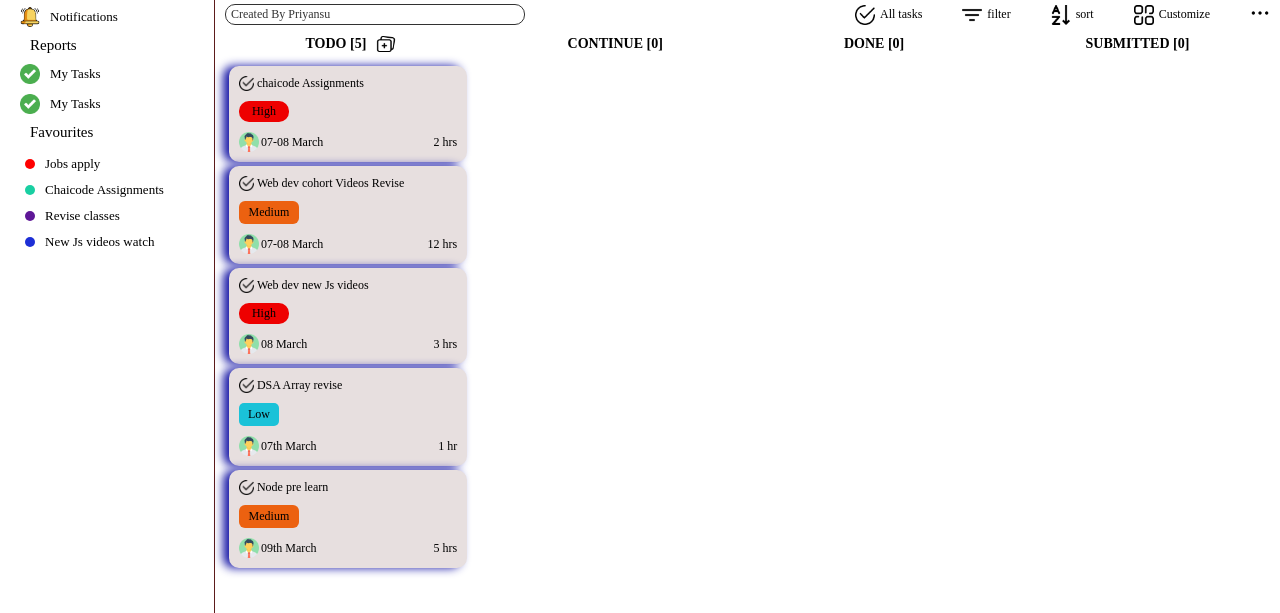
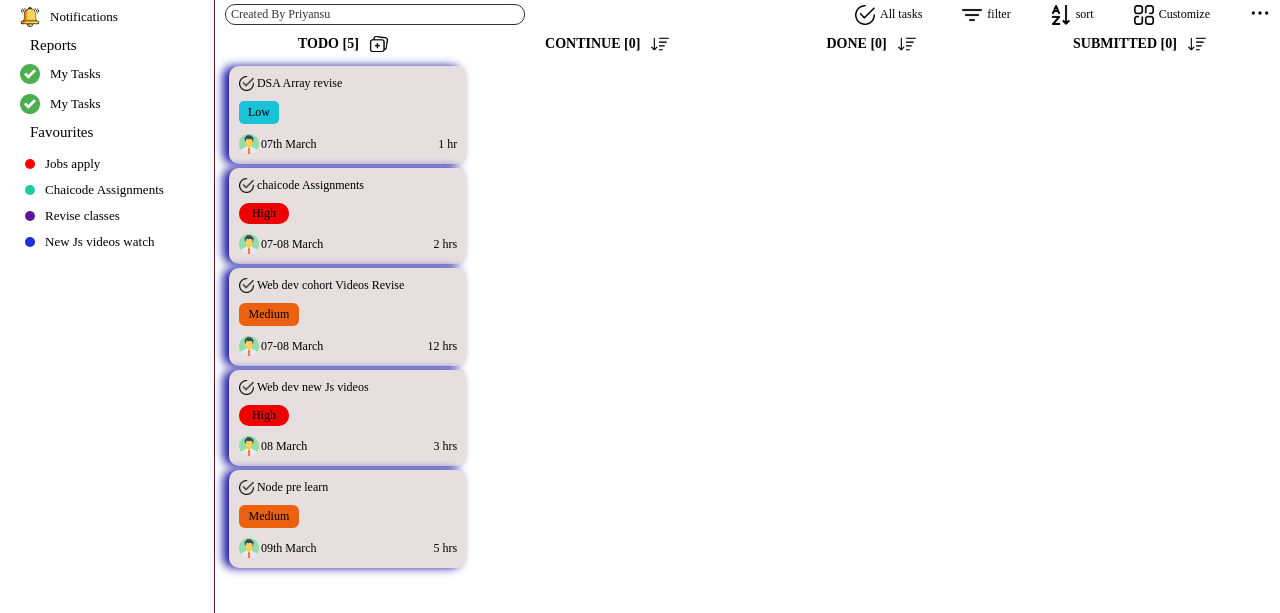
Before and after one commit to priyansudash1999/my_journey_in_web_dev_cohort, a plain HTML site: page 04-DOM/Projects/kanban_board/kanban.html in a window 1280 px wide. Both pictures are taken after a click on the picture 1060 px from the left and 117 px from the top of the page. Shown: the part 103-716 px from the top of the page. Drawn offline with Linux system fonts and the light colour scheme.

Commit message:
add sort fuimctionality in every board

```diff
--- a/04-DOM/Projects/kanban_board/kanban.css
+++ b/04-DOM/Projects/kanban_board/kanban.css
@@ -298,7 +298,6 @@
 
 .main-contents .filter-bar .icon-btn .filter-icon{
   height: 20px;
-
 }
 
 .btn-option{
@@ -334,6 +333,10 @@
   margin-bottom: 0;
   font-size: 14px;
   margin-bottom: 10px;
+}
+
+.header-sorting-img{
+  cursor: pointer;
 }
 
 .drag-drop-container{
--- a/04-DOM/Projects/kanban_board/kanban.html
+++ b/04-DOM/Projects/kanban_board/kanban.html
@@ -128,15 +128,15 @@
           </div>
           <div class="continue-container">
             <h4 class="continue" id="continue">CONTINUE</h4>
-            <!-- <img src="./images/image-gallery.png" alt="" height="20px" width="20px" class="header-adding-img" id="continue-add-btn"> -->
+            <img src="./images/sort.png" alt="" height="20px" width="20px" class="header-sorting-img" id="continue-sort-btn">
           </div>
           <div class="done-container ">
             <h4 class="done" id="done">DONE</h4>
-            <!-- <img src="./images/image-gallery.png" alt="" height="20px" width="20px" class="header-adding-img" id="done-add-btn"> -->
+            <img src="./images/sort.png" alt="" height="20px" width="20px" class="header-sorting-img" id="done-sort-btn">
           </div>
           <div class="submitted-container">
             <h4 class="submitted" id="submitted">SUBMITTED</h4>
-            <!-- <img src="./images/image-gallery.png" alt="" height="20px" width="20px" class="header-adding-img" id="submit-add-btn"> -->
+            <img src="./images/sort.png" alt="" height="20px" width="20px" class="header-sorting-img" id="submit-sort-btn">
           </div>
         </div>
         <div class="drag-drop-container">
--- a/04-DOM/Projects/kanban_board/kanban.js
+++ b/04-DOM/Projects/kanban_board/kanban.js
@@ -1,35 +1,77 @@
-//  Gey all btns
+// get all boards
+const todo_board = document.getElementById('todo-board')
+const continue_board = document.getElementById('continue-board')
+const done_board = document.getElementById('done-board')
+const submit_board = document.getElementById('submitted-board')
+
 
 const todo_add_btn = document.getElementById('todo-add-btn');
-// const continue_add_btn = document.getElementById('continue-add-btn')
-// const done_add_btn = document.getElementById('done-add-btn')
-// const submit_add_btn = document.getElementById('"submit-add-btn')
-
 
 // get sort button
-const sort_btn = document.getElementsByClassName('sort')[0];
+const todo_sort_btn = document.getElementsByClassName('sort')[0];
 const filter_btn = document.getElementsByClassName('filter')[0]
 const customize_btn = document.getElementsByClassName('customize')[0]
 
 
-const sort_tasks = () => {
+// get remaining sort buttons
+const continue_sort_btn = document.getElementById('continue-sort-btn')
+const done_sort_button = document.getElementById('done-sort-btn')
+const submit_sort_button = document.getElementById('submit-sort-btn')
 
+
+
+
+todo_sort_btn.addEventListener('click', () => sort_tasks(todo_board))
+continue_sort_btn.addEventListener('click', () => sort_tasks(continue_board))
+done_sort_button.addEventListener('click', () => sort_tasks(done_board))
+submit_sort_button.addEventListener('click', () => sort_tasks(submit_board))
+
+
+customize_btn.addEventListener('click', () => customize_task())
+
+const sort_tasks = (board) => {
+  let tasks = Array.from(board.getElementsByClassName('task'))
+
+  tasks.sort((a, b)=> {
+    let dateA = new Date(parseDate(a.querySelector('.date').innerText));
+    let dateB = new Date(parseDate(b.querySelector('.date').innerText));
+    return dateA - dateB;
+  })
+  tasks.forEach((task) => {
+    board.appendChild(task)
+  });
 }
+
+const parseDate = (date) => {
+  let parts = date.match(/(\d{1,2})[a-zA-Z]*\s(\w+)/);
+  if (!parts) return new Date();
+
+  let day = parseInt(parts[1]);
+  let month = getMonthNumber(parts[2]);
+
+  let currentYear = new Date().getFullYear();
+  return new Date(currentYear, month, day);
+}
+
+function getMonthNumber(monthName) {
+  const months = ["january", "february", "march", "april", "may", "june",
+                  "july", "august", "september", "october", "november", "december"];
+  return months.indexOf(monthName.toLowerCase());
+}
+
+
 
 const filter_task = () => {
 
 }
 
 const customize_task = () => {
-
+  alert('Available very soon...')
 }
 
 todo_add_btn.addEventListener('click', () => addNewTodoTask())
 
 const todo_new_list = []
-// const continue_new_list = []
-// const done_new_list = []
-// const submit_new_list = []
 
 const addNewTodoTask = () => {
   function getRequiredInput(message) {
```
Also changed, not shown: 04-DOM/Projects/kanban_board/images/sort.png (added).
